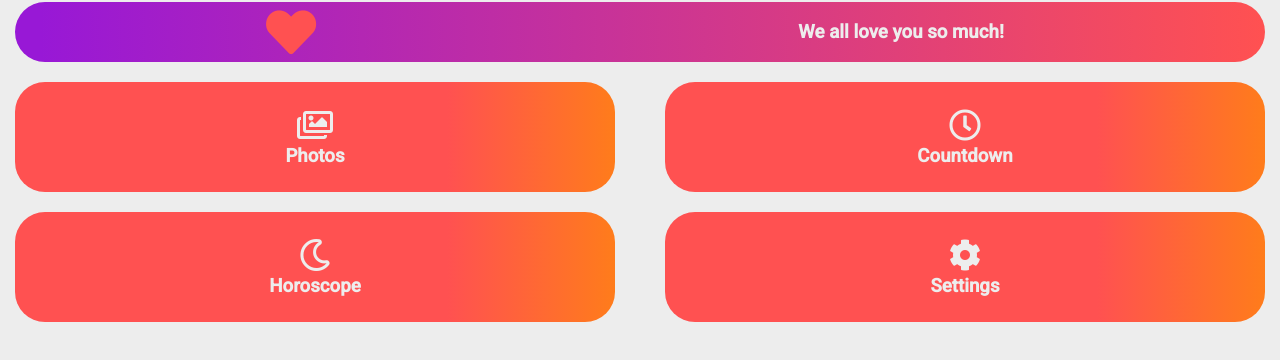
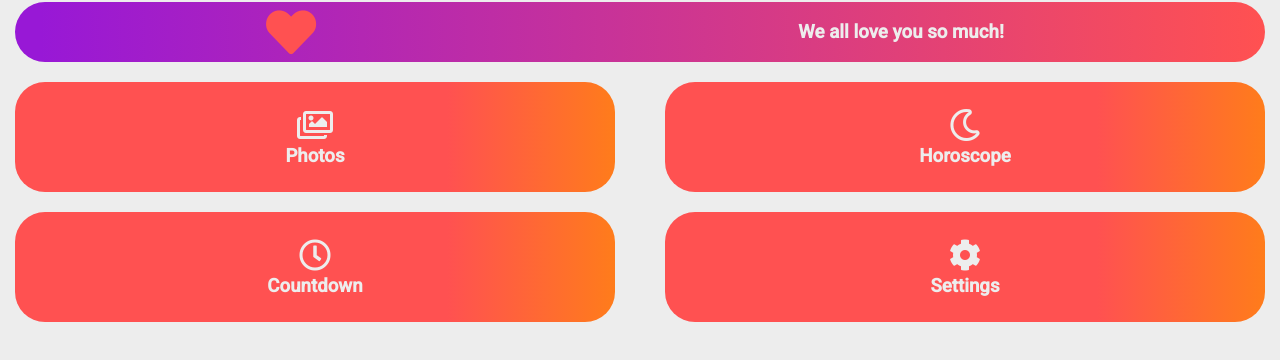
Before and after one commit to spenceruns/happybirthday, a React app: page / in a window 1280 px wide. Shown: the part 326-686 px from the top of the page. Built offline with nearby package versions, Linux system fonts and the light colour scheme.

Commit message:
Starting on horoscope page. Added links to buttons on react router.

```diff
--- a/src/components/app.jsx
+++ b/src/components/app.jsx
@@ -6,12 +6,14 @@ import {
 } from 'react-router-dom';
 import HomePage from './homepage'
 import './app.scss'
+import Horoscope from './horoscope';
 
 export default function App(props) {
   return (
     <Router>
       <Switch>
         <Route exact path="/" component={HomePage} />
+        <Route path="/horoscope" component={Horoscope} />
       </Switch>
     </Router>
   )
--- a/src/components/app.scss
+++ b/src/components/app.scss
@@ -8,3 +8,7 @@ body {
   margin: 0;
   padding: 0;
 }
+
+a {
+  text-decoration: none;
+}
--- a/src/components/button.scss
+++ b/src/components/button.scss
@@ -1,6 +1,5 @@
 .button {
   padding: 25px;
-  width: 48%;
   border-radius: 30px;
   background: rgb(255,81,81);
   background: linear-gradient(90deg, rgba(255,81,81,1) 72%, rgba(255,124,27,1) 100%);
@@ -19,3 +18,7 @@
     color: #ededed;
   }
 }
+
+.sizing {
+  width: 48%;
+}
--- a/src/components/homepage.jsx
+++ b/src/components/homepage.jsx
@@ -1,39 +1,29 @@
 import React from 'react'
+import { Link } from "react-router-dom";
 import './homepage.scss'
 import BigButton from './big-button'
 import Banner from './banner'
 import Button from './button'
 
 export default function Homepage(props) {
-  const buttons = [
-    {
-      key: 2,
-      name: "Photos",
-      icon: "far fa-images"
-    },
-    {
-      key: 3,
-      name: "Countdown",
-      icon: "far fa-clock"
-    },
-    {
-      key: 4,
-      name: "Horoscope",
-      icon: "far fa-moon"
-    },
-    {
-      key: 6,
-      name: "Settings",
-      icon: "fas fa-cog"
-    }
-  ]
   return (
     <div className="homepage">
       <h2>Happy Birthday Lucy!</h2>
       <div className="homepage__btn-container">
         <BigButton />
         <Banner />
-        {buttons.map(button => <Button  key={button.key} name={button.name} icon={button.icon} />)}
+        <Link className="sizing" to="/photos">
+          <Button name="Photos" icon="far fa-images" />
+        </Link>
+        <Link className="sizing" to="/horoscope">
+          <Button name="Horoscope" icon="far fa-moon" />
+        </Link>
+        <Link className="sizing" to="/countdown">
+          <Button name="Countdown" icon="far fa-clock" />
+        </Link>
+        <Link className="sizing" to="/settings">
+          <Button name="Settings" icon="fas fa-cog" />
+        </Link>
       </div>
     </div>
   )
--- /dev/null
+++ b/src/components/horoscope.jsx
@@ -0,0 +1,39 @@
+import React, { useState, useEffect } from 'react'
+import './horoscope.scss'
+
+export default function Horoscope(props) {
+  const [horoscope, setHoroscope] = useState()
+  const sign = 'Taurus'
+  useEffect(() => {
+    const URL = `https://aztro.sameerkumar.website/?sign=${sign}&day=today`;
+    fetch(URL, {
+      method: 'POST'
+    })
+      .then(data => data.json())
+      .then(horoscopeData => setHoroscope(horoscopeData))
+  }, [])
+  console.log(horoscope)
+  return (
+    <div className="horoscope">
+      <div className="horoscope__title">Horoscope</div>
+      <div className="horoscope__sign">{sign}</div>
+      {!horoscope ? <div>Loading</div> : <Loaded horoscope={horoscope} />}
+    </div>
+  )
+}
+
+function Loaded({ horoscope }) {
+  return (
+    <>
+      <div className="horoscope__container">
+        <div className="horoscope__name">Date: <span className="horoscope__text">{horoscope.current_date}</span></div>
+        <div className="horoscope__name">Color: <span className="horoscope__text">{horoscope.color}</span></div>
+        <div className="horoscope__name">Lucky Number: <span className="horoscope__text">{horoscope.lucky_number}</span></div>
+        <div className="horoscope__name">Lucky Time: <span className="horoscope__text">{horoscope.lucky_time}</span></div>
+        <div className="horoscope__name">Mood: <span className="horoscope__text">{horoscope.mood}</span></div>
+        <div className="horoscope__name">Compatibility: <span className="horoscope__text">{horoscope.compatibility}</span></div>
+      </div>
+    <div className="horoscope__text">{horoscope.description}</div>
+    </>
+  )
+}
--- /dev/null
+++ b/src/components/horoscope.scss
@@ -0,0 +1,37 @@
+.horoscope {
+  padding: 15px;
+  width: 100%;
+  height: 100vh;
+  display: flex;
+  justify-content: flex-start;
+  align-items: center;
+  flex-flow: column;
+
+  &__title {
+    font-weight: bold;
+    font-size: 3.5rem;
+    margin-top: 30px;
+  }
+
+  &__sign {
+    font-weight: bold;
+    font-size: 2rem;
+    margin-bottom: 30px;
+  }
+
+  &__container {
+    display: flex;
+    flex-flow: row wrap;
+    justify-content: space-between;
+    margin-bottom: 30px;
+  }
+
+  &__name {
+    font-weight: bold;
+    width: 50%;
+  }
+
+  &__text {
+    font-weight: lighter;
+  }
+}
```
